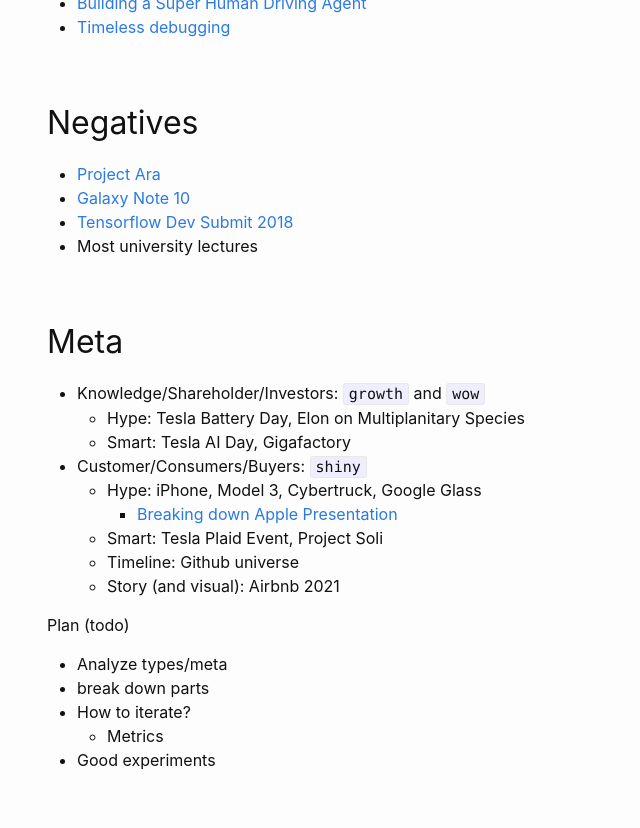
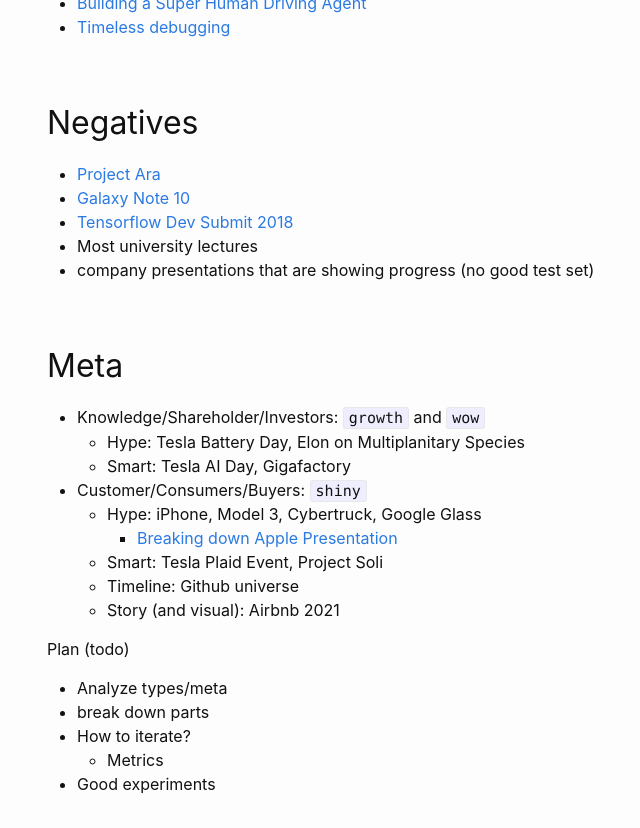
Before and after one commit to jovsa/jovsa.github.io, a Jekyll site: the page built from _posts/2021-08-25-demos-log.md, in a window 1280 px wide and 900 px high, scrolled down 935 px, cut to the strip 0-828 px from the top of the window. Shown: the whole strip, without its empty margins (223-863 px from the left). Built offline with Jekyll 4.4.1, drawn with Linux system fonts in a browser that asks for light colours.

Commit message:
neg on demo log

```diff
--- a/_posts/2021-08-25-demos-log.md
+++ b/_posts/2021-08-25-demos-log.md
@@ -39,6 +39,7 @@
 * [Galaxy Note 10](https://www.youtube.com/watch?v=nRmibpi-s6I)
 * [Tensorflow Dev Submit 2018](https://www.youtube.com/watch?v=gplTc2F5Wvk)
 * Most university lectures
+* company presentations that are showing progress (no good test set)
 
 
 ## Meta
```
